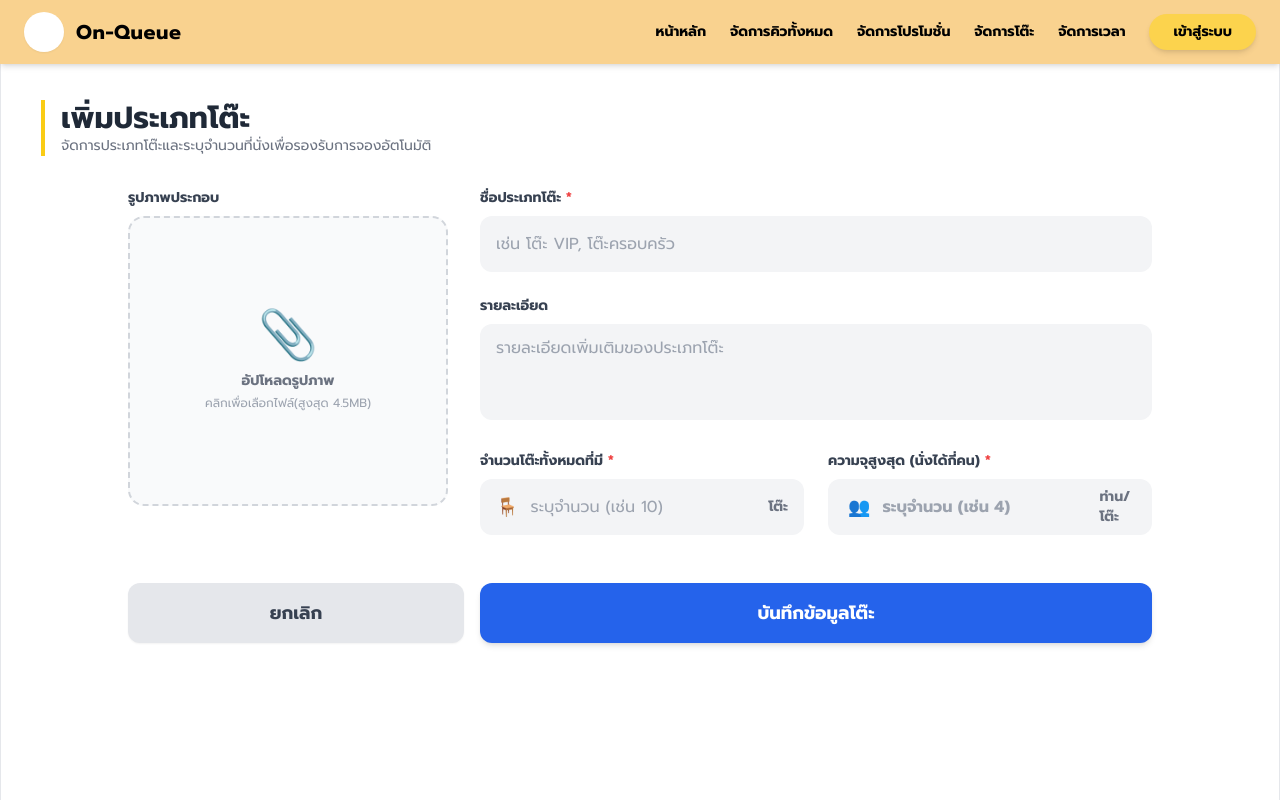
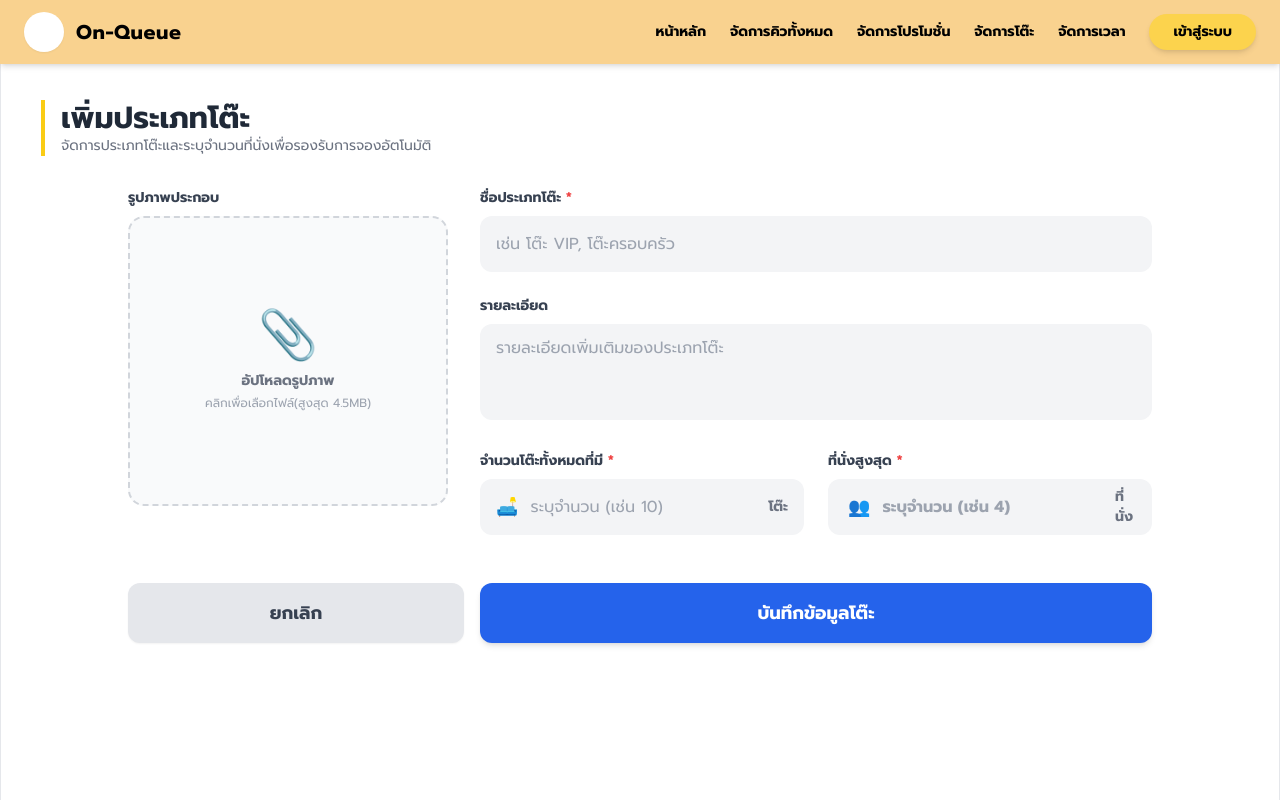
Before and after one commit to 65070196/project, a Django app: page /table/add/ in a window 1280 px wide. Run offline with Django 5.2, Linux system fonts and the light colour scheme; some libraries are stand-ins or nearby versions.

Commit message:
fix table

```diff
--- a/smartqueue/models.py
+++ b/smartqueue/models.py
@@ -62,7 +62,7 @@ class Table(models.Model):
     description = models.CharField(max_length=200, blank=True, null=True)
     amount = models.IntegerField(null=False)
     capacity = models.IntegerField(null=False, default=1)
-    image = models.ForeignKey('Image', on_delete=models.CASCADE, null=False)
+    image = models.ForeignKey('Image', on_delete=models.CASCADE, null=True)
     def __str__(self):
         return f"{self.name} (นั่งได้ {self.capacity} คน) - ว่าง {self.amount} โต๊ะ"
 
--- a/smartqueue/templates/table_add.html
+++ b/smartqueue/templates/table_add.html
@@ -67,7 +67,7 @@
                   จำนวนโต๊ะทั้งหมดที่มี <span class="text-red-500">*</span>
                 </label>
                 <div class="h-14 bg-gray-100 rounded-xl flex items-center px-4 focus-within:ring-2 focus-within:ring-yellow-400 transition">
-                  <span class="text-gray-500 mr-3 text-lg">🪑</span>
+                  <span class="text-gray-500 mr-3 text-lg">🛋️</span>
                   <input type="number" name="amount" min="1" required
                          class="bg-transparent w-full h-full outline-none"
                          placeholder="ระบุจำนวน (เช่น 10)">
@@ -77,14 +77,14 @@
 
               <div>
                 <label class="block text-sm font-semibold text-gray-700 mb-2">
-                  ความจุสูงสุด (นั่งได้กี่คน) <span class="text-red-500">*</span>
+                  ที่นั่งสูงสุด <span class="text-red-500">*</span>
                 </label>
                 <div class="h-14 bg-gray-100 rounded-xl flex items-center px-4 focus-within:ring-2 focus-within:ring-yellow-400 transition border-l-4 border-transparent focus-within:border-blue-400">
                   <span class="text-gray-500 mr-3 text-lg">👥</span>
                   <input type="number" name="capacity" min="1" required
                          class="bg-transparent w-full h-full outline-none font-bold"
                          placeholder="ระบุจำนวน (เช่น 4)">
-                  <span class="text-gray-500 ml-2 text-sm font-semibold">ท่าน/โต๊ะ</span>
+                  <span class="text-gray-500 ml-2 text-sm font-semibold">ที่นั่ง</span>
                 </div>
               </div>
 
--- a/smartqueue/templates/table_edit.html
+++ b/smartqueue/templates/table_edit.html
@@ -70,7 +70,7 @@
             <div>
               <label class="block text-sm font-semibold text-gray-700 mb-2">จำนวนโต๊ะทั้งหมดที่มี (ปัจจุบัน: {{ table.amount }})</label>
               <div class="h-12 bg-white rounded-xl flex items-center px-4 border border-gray-300 focus-within:ring-2 focus-within:ring-blue-400 transition">
-                <span class="text-gray-400 mr-2 text-sm">🪑</span>
+                <span class="text-gray-400 mr-2 text-sm">🛋️</span>
                 <input type="number" name="amount" value="{{ table.amount }}" min="1" required class="w-full bg-transparent outline-none text-gray-800 font-semibold">
               </div>
             </div>
```
Also changed, not shown: smartqueue/migrations/0002_alter_table_image.py (added).
